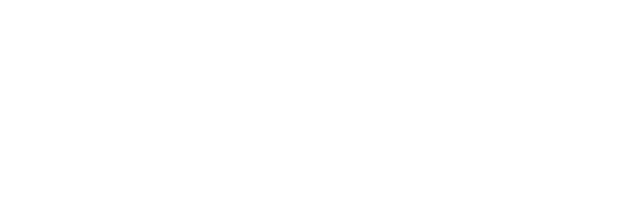
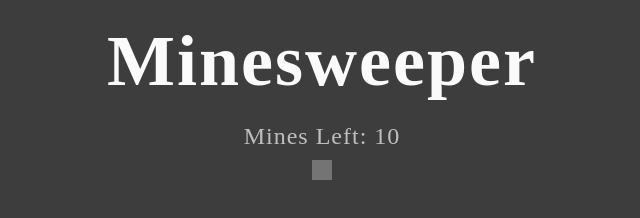
Before and after one commit to deschdev/minesweeper, a plain HTML site: page index.html in a window 1280 px wide. Shown: the whole page, without its empty margins (318-958 px from the left). Drawn offline with Linux system fonts and the light colour scheme.

Commit message:
added html and css styling

```diff
--- a/css/styles.css
+++ b/css/styles.css
@@ -0,0 +1,62 @@
+* {
+  box-sizing: border-box;
+}
+
+body {
+  margin: 0;
+  background-color: #3D3D3D;
+  display: flex;
+  align-items: center;
+  font-size: 3rem;
+  flex-direction: column;
+  color: #FAFAFA;
+}
+
+.title {
+  margin: 20px;
+  letter-spacing: 2px;
+}
+
+.subtext {
+  color: #BFBFBF;
+  font-size: 1.5rem;
+  margin-bottom: 10px;
+  letter-spacing: 1px;
+}
+
+.game-board {
+  display: inline-grid;
+  padding: 10px;
+  grid-template-columns: repeat(var(--size), 60px);
+  grid-template-rows: repeat(var(--size), 60px);
+  gap: 4px;
+  background-color: #747474;
+}
+
+.game-board > * {
+  width: 100%;
+  height: 100%;
+  display: flex;
+  justify-content: center;
+  align-items: center;
+  color: #FAFAFA;
+  border: 2px solid #AEAEAE;
+  user-select: none;
+}
+
+.game-board > [data-status="hidden"] {
+  background-color: #C8C8C8;
+  cursor: pointer;
+}
+
+.game-board > [data-status="mine"] {
+  background-color: #C40000;
+}
+
+.game-board > [data-status="number"] {
+  background-color: none;
+}
+
+.game-board > [data-status="marked"] {
+  background-color: #FFEA00;
+}
--- a/index.html
+++ b/index.html
@@ -8,6 +8,10 @@
   <title>Minesweeper</title>
 </head>
 <body>
-
+  <h2 class="title">Minesweeper</h2>
+  <div class="subtext">
+    Mines Left: 10
+  </div>
+  <div class="game-board"></div>
 </body>
 </html>
```
Also changed, not shown: 1 other file.
